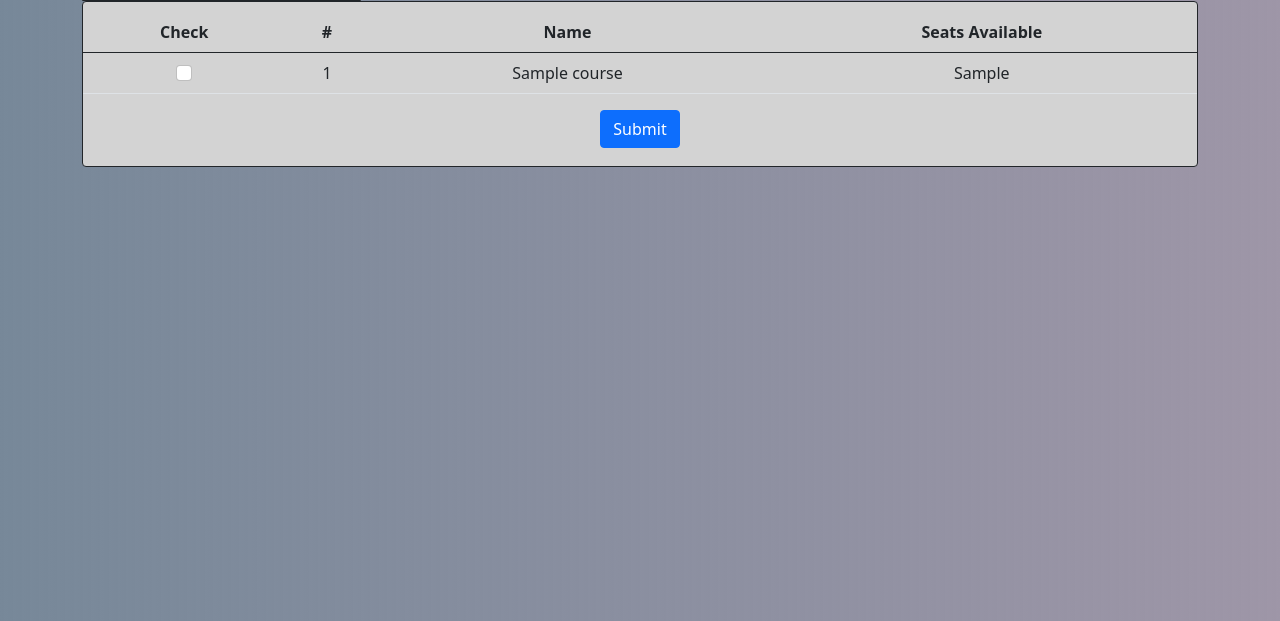
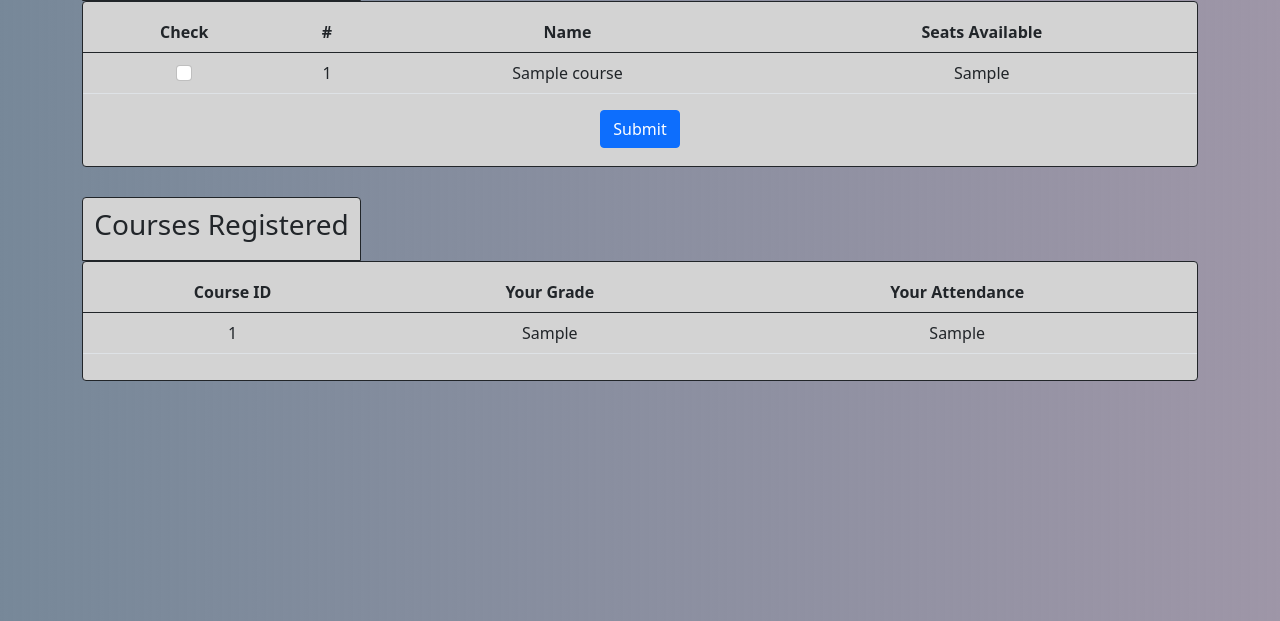
Before and after one commit to YoussefSTDNT/ORUS, a PHP site: page /student.php in a window 1280 px wide. Shown: the part 165-786 px from the top of the page. Run offline with PHP 8.4, Linux system fonts and the light colour scheme; the visitor is signed in with stand-in values (Sample User, id 1); tables that the repository leaves empty or names only in its code hold one stand-in row (values such as "Sample post"); a stand-in replaces the project's code that opens the database connection; some libraries are stand-ins or nearby versions.

Commit message:
Student Page registered courses with related info

```diff
--- a/public-html/student.php
+++ b/public-html/student.php
@@ -56,7 +56,9 @@ if(empty($_SESSION["uid"])){
         <div class="container">
 
             <!-- STUDENT REGISTRATION FORM -->
-            <div class="rounded-top border border-dark mb-0 sign-in-row col-3"><h2>Registration</h2></div>
+            <div class="rounded-top border border-dark mb-0 sign-in-row col-3">
+                <h2>Registration</h2>
+            </div>
             <form name="formStudentRegistration" action="student-registration.ctrl.php" method="post">
                 <div class="sign-in-row rounded border border-dark flex-column">
                     <table class="table text-center">
@@ -88,6 +90,37 @@ if(empty($_SESSION["uid"])){
                 </div>
             </form>
 
+            <!-- Student's Registered Courses, his marks and attendace -->
+            <div class="rounded-top border border-dark mb-0 sign-in-row col-3">
+                <h3>Courses Registered</h3>
+            </div>
+            <div class="sign-in-row rounded border border-dark flex-column">
+                <table class="table text-center">
+                    <thead>
+
+                        <tr>
+                        <th scope="col">Course ID</th>
+                        <th scope="col">Your Grade</th>
+                        <th scope="col">Your Attendance</th>
+                        </tr>
+                    </thead>
+                    <tbody>
+                        <!-- How to use a variable inside query.
+                                since the query is already a string you can just concatenate using (.) dot
+                                and depending if you want it a number or not you put ' before " and then ' after " if it's a string(characters) and not a number -->
+                        <?php foreach($connection->query("SELECT student_id,course_id,student_course_grade,student_course_attendance FROM student_courses WHERE student_id=". $_SESSION['uid'] .";") as $record){ ?>
+                            <?php
+                            echo '<tr>';
+                            echo '<td>' . $record['course_id'] . '</td>';
+                            echo '<td>' . $record['student_course_grade'] . '</td>';
+                            echo '<td>' . $record['student_course_attendance'] . '</td>';
+                            echo '</tr>';
+                            ?>
+                        <?php } ?>
+                    </tbody>
+                </table>
+            </div>
+
             <?php $_SESSION["msgid"]="";?>
         </div>
 
```
